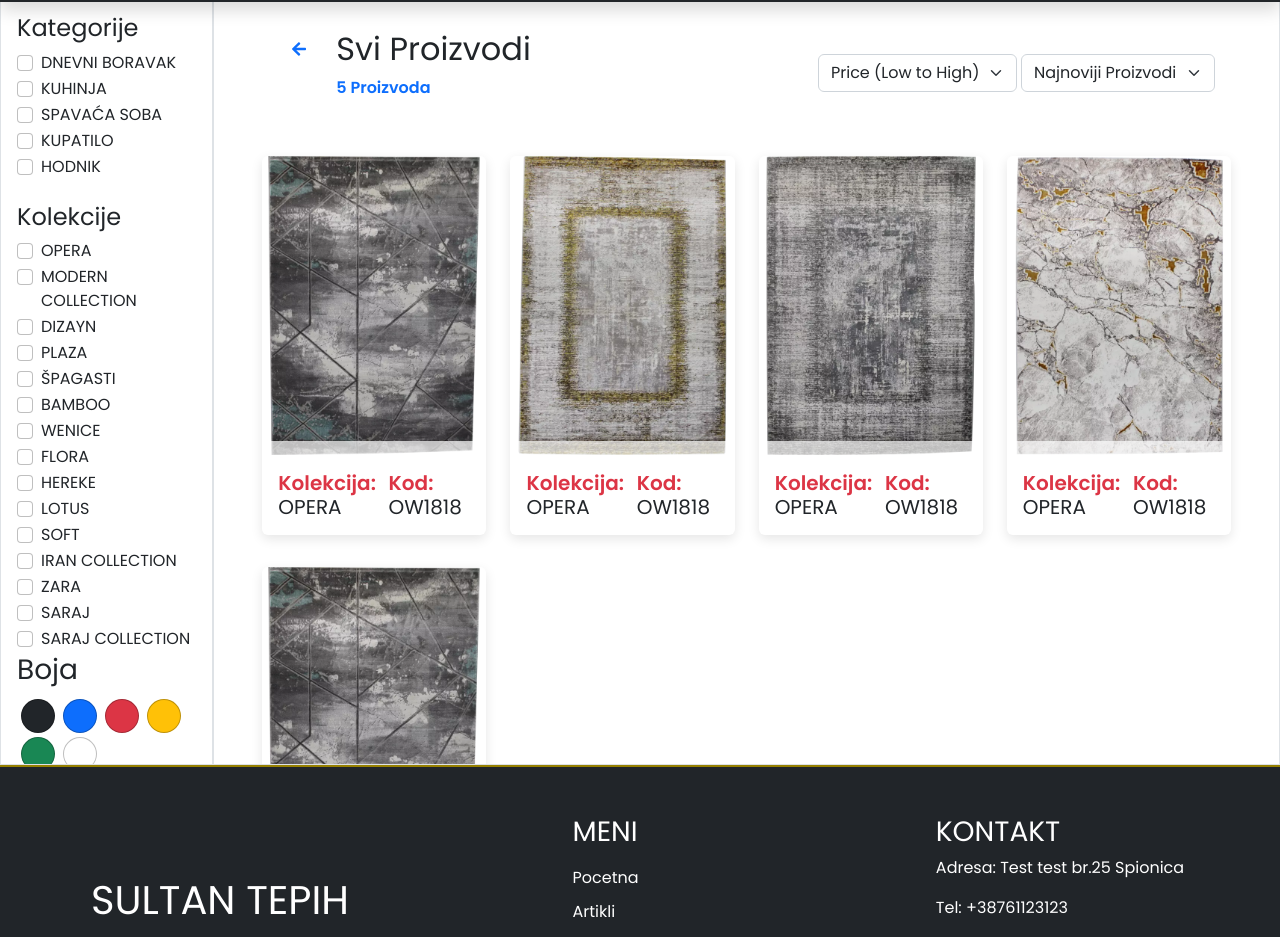
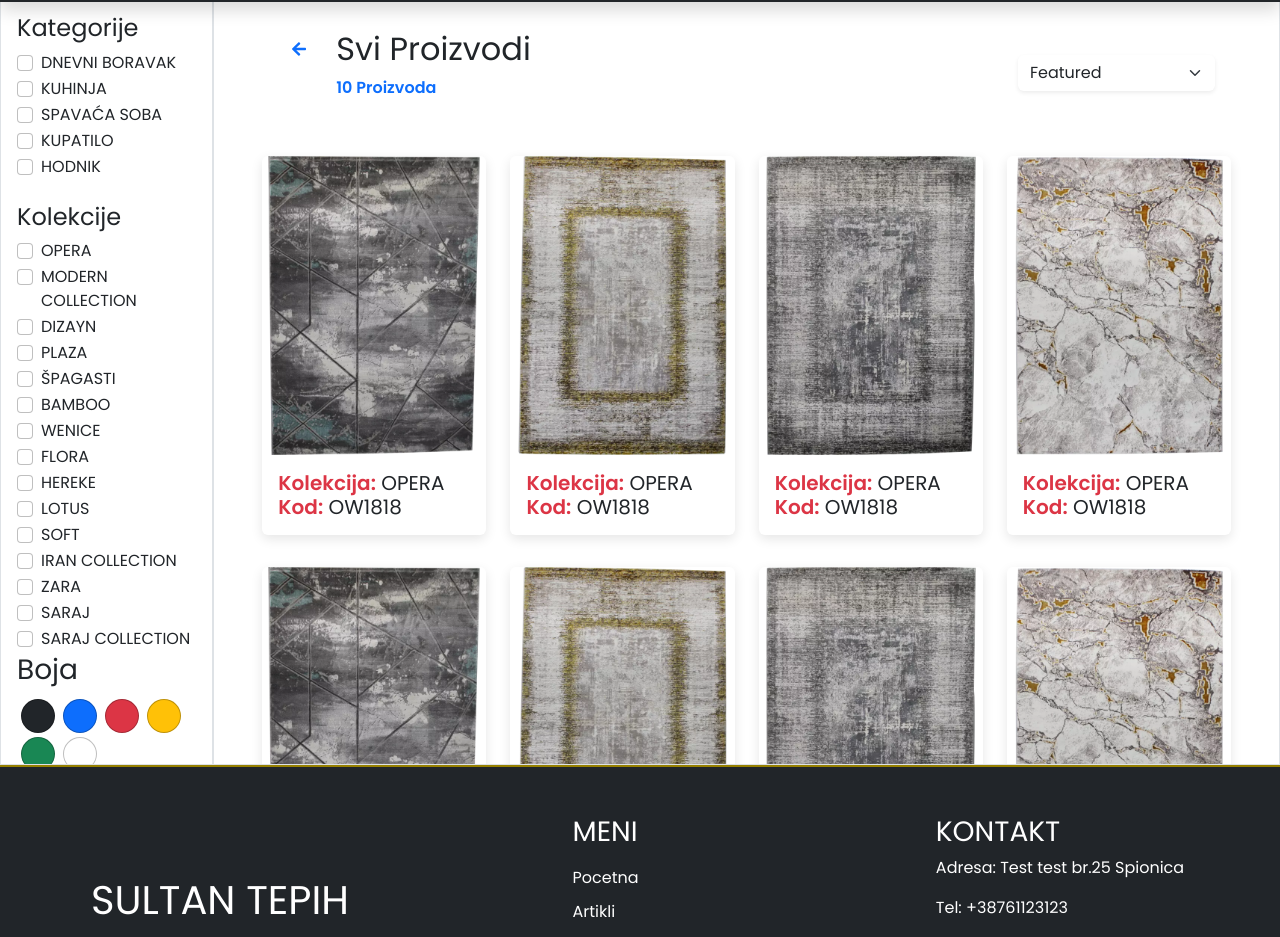
Before and after one commit to aliibnemasud/sultan_tepih, a React (Create React App) app: page /shop in a window 1280 px wide. Shown: the part 112-1049 px from the top of the page. Built offline with nearby package versions, Linux system fonts and the light colour scheme.

Commit message:
sidebar responsive added

```diff
--- a/package.json
+++ b/package.json
@@ -15,6 +15,7 @@
     "react-bootstrap": "^2.7.0",
     "react-dom": "^18.2.0",
     "react-icons": "^4.7.1",
+    "react-image-magnifiers": "^1.4.0",
     "react-multi-carousel": "^2.8.2",
     "react-paginate": "^8.1.3",
     "react-query": "^3.39.2",
--- a/src/Pages/Home/Home.jsx
+++ b/src/Pages/Home/Home.jsx
@@ -8,6 +8,9 @@ import "react-multi-carousel/lib/styles.css";
 import { ProductSlider } from "../../Components/ProductSlider/ProductSlider";
 import Slider from "../../Components/Slider/Slider";
 import NewProductSlider from "../../Components/ProductSlider/NewProductSlider";
+
+
+const image = require('../../Images/product.jpg');
 
 export const Home = () => {
   return (
@@ -25,6 +28,8 @@ export const Home = () => {
 
       <NewProductSlider/>
 
+
+
       <Services />
       <Collections />
       <Locations />
--- a/src/Pages/Products/NewProductCard.jsx
+++ b/src/Pages/Products/NewProductCard.jsx
@@ -15,19 +15,16 @@ const NewProductCard = ({ product }) => {
   };
 
   return (
-    <div className="product-card col-lg-3 my-3">
+    <div className="product-card col-lg-3 col-6 col-md-4 my-3">
       <div className="card-content rounded">
         <div className="card-image">
           <img onClick={handleOpenModal} src={product?.img[0]} className="img-fluid text-center" alt="" />
           <div className="card-bottom py-2 w-100 d-flex justify-content-around align-items-center">
             <button onClick={handleOpenModal} className="btn btn-lite text-danger">
-              <FaEye size={30} />
+              <FaEye size={20} />
             </button>
             <button onClick={()=> navigate(`/product-details/${product?.id}`)} className="btn btn-lite text-danger">
-              <FaInfoCircle size={30} />
-            </button>
-            <button className="btn btn-lite text-danger ">
-              <FaSearchPlus size={30} />
+              <FaInfoCircle size={20} />
             </button>
             <span className="d-flex flex-row flex-wrap fs-5 align-items-end">
               Boje:{" "}
@@ -37,7 +34,7 @@ const NewProductCard = ({ product }) => {
             </span>
           </div>
         </div>
-        <div className="d-flex w-100 py-3 justify-content-between px-3">
+        <div className="d-flex flex-wrap w-100 py-3 justify-content-between px-3">
           <h5><span className="fw-bold text-danger">Kolekcija:</span> {product?.collection}</h5>
           <h5><span className="fw-bold text-danger">Kod:</span> {product?.code}</h5>
         </div>
--- a/src/Pages/Products/NewProductPage.jsx
+++ b/src/Pages/Products/NewProductPage.jsx
@@ -15,7 +15,7 @@ const NewProductPage = () => {
   const { isLoading, error, data } = useQuery("productData", () => axios.get("/data/products.json"));
   const products = data?.data;
   const [page, setPage] = useState(1);
-  const [size, setSize] = useState(5);
+  const [size, setSize] = useState(10);
 
   const [showImage, setShowImage] = useState(false);
   const [modalProductData, setModalProductData] = useState("");
@@ -31,11 +31,16 @@ const NewProductPage = () => {
 
   //  pagination
   const totalProducts = loadProducts?.length;
-  const pageCount = Math.ceil(totalProducts / 5);
+  const pageCount = Math.ceil(totalProducts / 10);
   const indexOfLastPost = page * size;
   const indexOfFirstPost = indexOfLastPost - size;
   const currentProducts = loadProducts?.slice(indexOfFirstPost, indexOfLastPost);
 
+  // Making sidebar responsive
+  const [md, setMd] = useState('d-md-none');
+  const [dSm, setDSm] = useState('d-none');
+  const [colMd, setCol] = useState('');
+  const [smCol, setColSm] = useState('');
 
   const handleCategoryChange = () => {};
   const handleSizeChange = () => {};
@@ -56,18 +61,17 @@ const NewProductPage = () => {
   //
 
   useEffect(() => {
-
-    if(pricingValue === 'lowToHigh'){
+    if (dateValue === "lowToHigh") {
       let filterByPrice = products?.sort((a, b) => a.price[0] - b.price[0]);
       setSortByPrice(filterByPrice);
-      setDateValue('')
+      setDateValue("");
     }
-    if(pricingValue === 'highToLow'){
+    if (dateValue === "highToLow") {
       let filterByPrice = products?.sort((a, b) => b.price[0] - a.price[0]);
       // Reverse
       // let reverseFilterByPrice = filterByPrice?.reverse();
       setSortByPrice(filterByPrice);
-      setDateValue('')
+      setDateValue("");
     }
   }, [products, loadProducts, pricingValue, dateValue]);
 
@@ -85,7 +89,6 @@ const NewProductPage = () => {
       return d - c;
     });
     loadProducts = lPro;
-
   } else if (dateValue === "latestProducts") {
     let oPro = products?.sort((a, b) => {
       var c = parseDate(a.createdAt);
@@ -95,15 +98,32 @@ const NewProductPage = () => {
     loadProducts = oPro;
   }
 
-
-
   if (isLoading) return <h1>Loading....</h1>;
 
   // Toggle bar
   const sidebarCollapse = () => {
     if (toggleBar === "") {
       setToggleBar("active");
+
+      // Display medium screen
+      setMd('d-md-block');
+      setCol('col-md-10');
+
+      // for small screen
+      setDSm('d-block')
+      setColSm('col-10');
+
+
     } else {
+      // Display medium screen
+      setMd('d-md-none')
+      setCol('')
+
+      // for small screen
+      setDSm('d-none')
+      setColSm('')
+
+
       setToggleBar("");
     }
   };
@@ -153,7 +173,7 @@ const NewProductPage = () => {
   return (
     <section className="container-fluid">
       <div className="row">
-        <aside className="sideBarNew col-lg-2 d-none d-sm-none d-lg-block d-md-none border py-5 px-3">
+        <aside className={`sideBarNew col-lg-2 col-md-2 col-2 ${dSm} d-lg-block ${md} border py-5 px-3`}>
           {/* <!-- CATEGORY  --> */}
           <div>
             <h4 className="mb-2">Kategorije</h4>
@@ -223,14 +243,14 @@ const NewProductPage = () => {
           </button>
         </aside>
 
-        <section className="productNew border col-lg-10 p-5">
+        <section className={`productNew border col-lg-10 ${colMd} ${smCol} p-5`}>
           <ProductPopup show={showImage} modalProductData={modalProductData} onHide={() => setShowImage(false)} />
 
           <div className="d-flex justify-content-between align-items-center p-3">
             <div className="d-flex gap-3">
               <div>
                 <button onClick={sidebarCollapse} type="button" class="btn mb-3">
-                  {toggleBar == "active" ? <FaArrowRight className="text-primary fw-bold" /> : <FaArrowLeft className="text-primary fw-bold" />}
+                  {toggleBar === "active" ? <FaArrowRight className="text-primary fw-bold" /> : <FaArrowLeft className="text-primary fw-bold" />}
                 </button>
               </div>
               <div>
@@ -240,17 +260,20 @@ const NewProductPage = () => {
             </div>
 
             <div className="d-flex gap-1 flex-wrap">
-              <div className="d-flex gap-2">
+              {/* <div className="d-flex gap-2">
                 <Form.Select onChange={(e) => setPricingValue(e.target.value)} aria-label="sorting by size">
                   <option value="lowToHigh">Price (Low to High)</option>
                   <option value="highToLow">Price (High to Low)</option>
                 </Form.Select>
-              </div>
+              </div> */}
 
               <div className="d-flex gap-2">
-                <Form.Select onChange={(e) => setDateValue(e.target.value)} aria-label="sorting by size">
+                <Form.Select className="border-0 shadow-sm font-weight-normal" onChange={(e) => setDateValue(e.target.value)} aria-label="sorting by size">
+                  <option defaultChecked >Featured</option>
                   <option value="latestProducts">Najnoviji Proizvodi</option>
                   <option value="oldestProducts">Najstariji Proizvodi</option>
+                  <option value="lowToHigh">Price (Low to High)</option>
+                  <option value="highToLow">Price (High to Low)</option>
                 </Form.Select>
               </div>
             </div>
@@ -259,16 +282,16 @@ const NewProductPage = () => {
           {/* products */}
 
           <section className="products row py-2">
-            {loadProducts
-              ? loadProducts?.map((product) => {
+            {currentProducts
+              ? currentProducts?.map((product) => {
                   return <NewProductCard product={product} setModalProductData={setModalProductData} setShowImage={setShowImage} />;
                 })
               : "Trenutno nemamo proizvode koje ste tražili"}
           </section>
 
           {/* pagination */}
-          <nav aria-label="...">
-            <ul class="pagination">
+          <nav aria-label="" className="">
+            <ul class="pagination justify-content-center">
               <li class="page-item">
                 <button onClick={() => setPage(page - 1)} class="page-link" href="#" tabindex="-1">
                   Previous
@@ -290,12 +313,13 @@ const NewProductPage = () => {
                 </button>
               </li>
 
-              <select onChange={(e) => setSize(e.target.value)} class="custom-select mx-2" id="inputGroupSelect01">
+              {/* products */}
+              {/* <select onChange={(e) => setSize(e.target.value)} class="custom-select mx-2" id="inputGroupSelect01">
                 <option selected>5</option>
                 <option value="5">5</option>
                 <option value="10">10</option>
                 <option value="15">15</option>
-              </select>
+              </select> */}
             </ul>
           </nav>
           {/* pagination */}
```
Also changed, not shown: src/Components/ProductSlider/NewProductSlider.jsx (+43 -9 lines), 1 other file (tests, documents, lock files or other folders).
